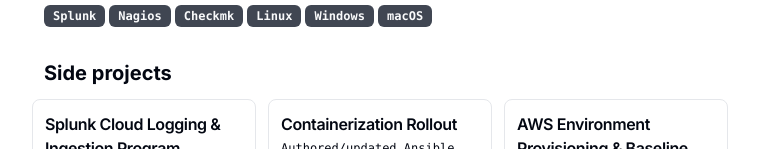
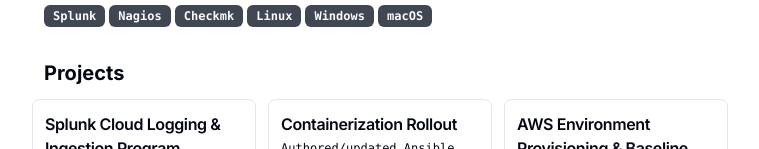
Before and after one commit to hagrace4/resume, a Next.js app: page / in a window 1280 px wide. Shown: the part 1224-1373 px from the top of the page, without its empty margins (260-1019 px from the left). Built offline with nearby package versions, Linux system fonts and the light colour scheme.

Commit message:
change side Projects to Projects

```diff
--- a/src/app/components/Projects.tsx
+++ b/src/app/components/Projects.tsx
@@ -123,7 +123,7 @@
   return (
     <Section className="scroll-mb-16 print:space-y-4">
       <h2 className="text-xl font-bold" id="side-projects">
-        Side projects
+        Projects
       </h2>
       <div
         className="-mx-3 grid grid-cols-1 gap-3 md:grid-cols-2 lg:grid-cols-3 print:grid-cols-3 print:gap-2"
```
